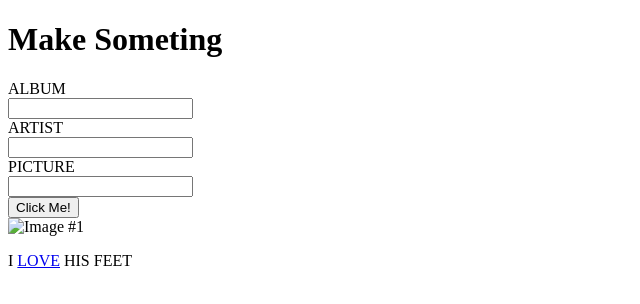
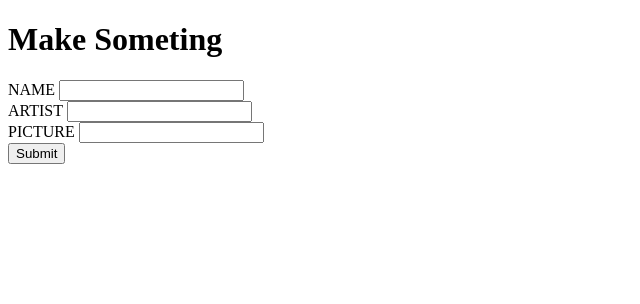
Before and after one commit to staten-island-tech/dom-manipulation-project-nesslei, a plain HTML site: page index.html in a window 1280 px wide. Shown: the whole page, without its empty margins (0-640 px from the left). Drawn offline with Linux system fonts and the light colour scheme.

Commit message:
gkufyj
nmhkvjctuxry its broke

```diff
--- a/index.html
+++ b/index.html
@@ -9,27 +9,42 @@
   </head>
 
   <body>
+    <h1 id="text">Make Someting</h1>
+    <div class="form-inputs">
     <form id="form">
-      <div class="form inputs">
-        <h1 id="text">Make Someting</h1>
+
         <div class="inputs">
-          <label for="Album">ALBUM</label><br />
-          <input id="Album" type="box" />
+          <label for="name">NAME</label>
+          <input id="name" type="box" class="flex-box"/>
         </div>
+
         <div class="inputs">
-          <label for="Artist">ARTIST</label><br />
-          <input id="Artist" type="box" />
+          <label for="Artist">ARTIST</label>
+          <input id="Artist" type="box" class="flex-box"/>
         </div>
+
         <div class="inputs">
-          <label for="Picture">PICTURE</label><br />
-          <input id="picture" type="box" />
+          <label for="Picture">PICTURE</label>
+          <input id="picture" type="box" class="flex-box"/>
         </div>
-        <button id="btn">Click Me!</button>
+
+      </div>
+      <div class="button">
+        <input type="submit" class="button">
+
       </div>
     </form>
     <section class="container">
-      <img class="img" src="images/img1.jpg" alt="Image #1" />
-      <p class="text" id="card-1">I <a href="page2.html">LOVE</a> HIS FEET</p>
+
+     <!--
+    <div class="card">
+      <img class="title" src=${box.Album}/>
+      <p class="name" src=${box.artist}/>
+      <p class="name" src=${box.picture}/>
+     </div>
+
+     -->
+
     </section>
   </body>
 </html>
```
Also changed, not shown: main.js (+31 -15 lines).
